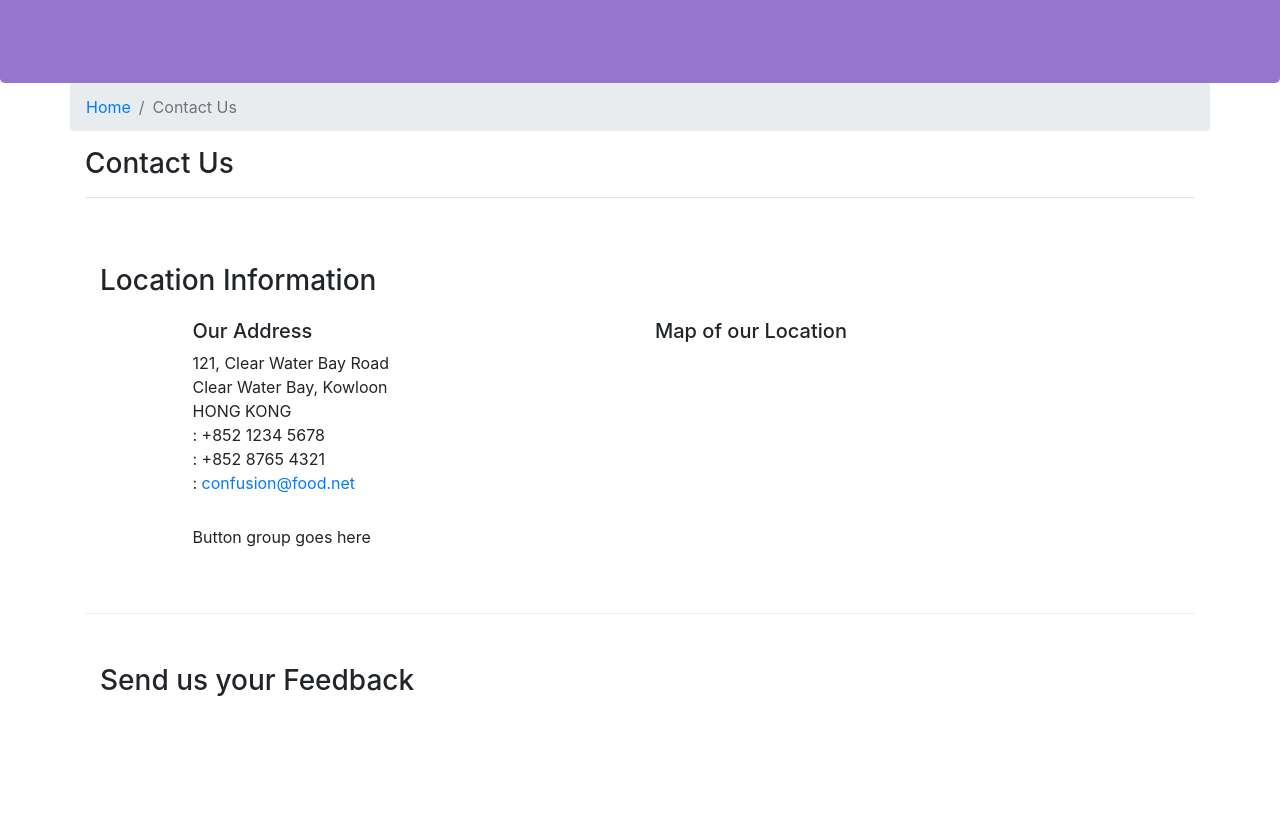
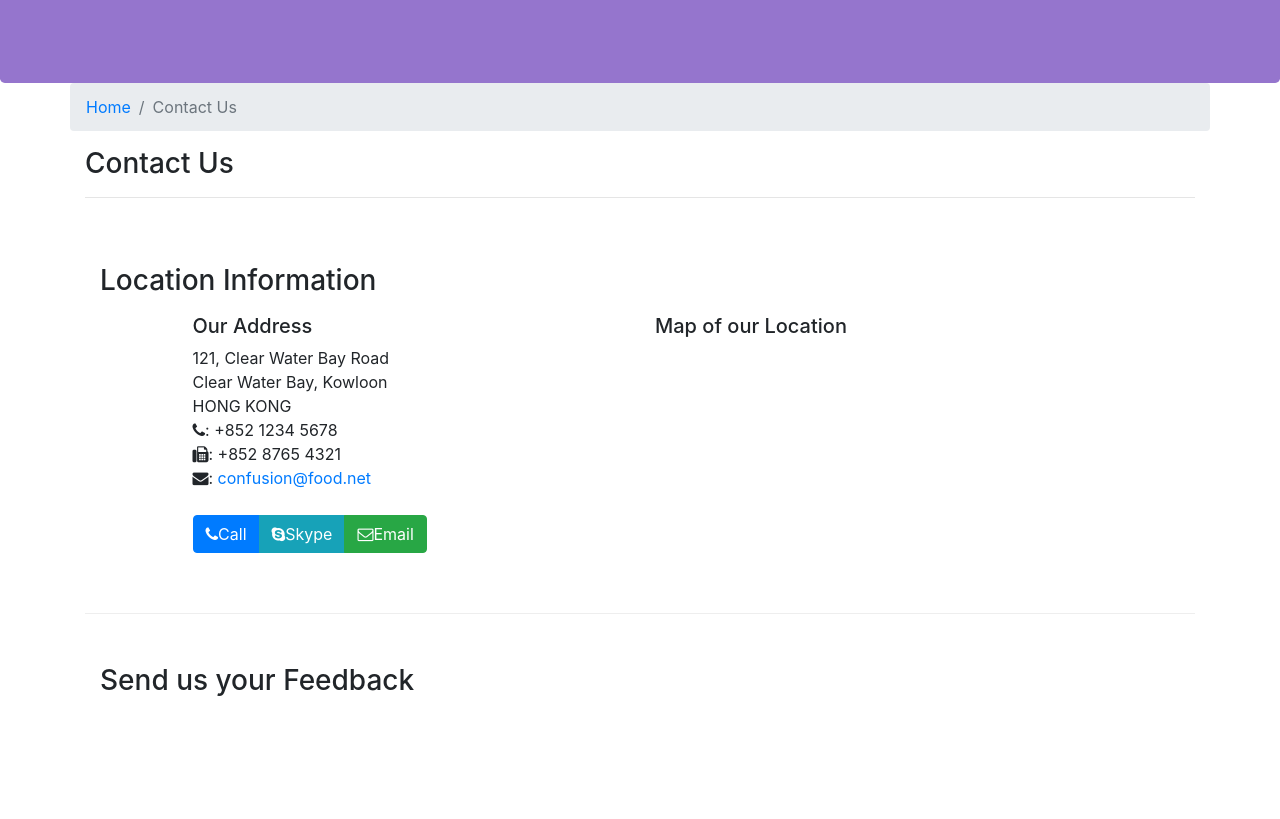
Before and after one commit to Ritwik783/Bootstrap, a website: page contactus.html in a window 1280 px wide. Shown: the part 251-1070 px from the top of the page. Drawn offline with nearby package versions, Linux system fonts and the light colour scheme.

Commit message:
button group added

```diff
--- a/contactus.html
+++ b/contactus.html
@@ -11,6 +11,7 @@
 
     <!-- Bootstrap CSS -->
     <link rel="stylesheet" href="node_modules/bootstrap/dist/css/bootstrap.min.css">
+    <link rel="stylesheet" href="https://cdnjs.cloudflare.com/ajax/libs/font-awesome/4.7.0/css/font-awesome.min.css">
     <link rel="stylesheet" href="css/styles.css">
 
 </head>
@@ -78,7 +79,12 @@
                 <h5>Map of our Location</h5>
             </div>
             <div class="col-12 col-sm-11 offset-sm-1">
-                Button group goes here
+                <div class="btn-group" role="group">
+                    <a class="btn btn-primary" role="button" href="tel:+8521234567"><i class="fa fa-phone"></i>Call</a>
+                    <a class="btn btn-info" role="button" href=""><i class="fa fa-skype"></i>Skype</a>
+                    <a class="btn btn-success" role="button" href="mailto:confusion@gmail.com"><i class="fa fa-envelope-o"></i>Email</a>
+                </div>
+
             </div>
         </div>
 
```
